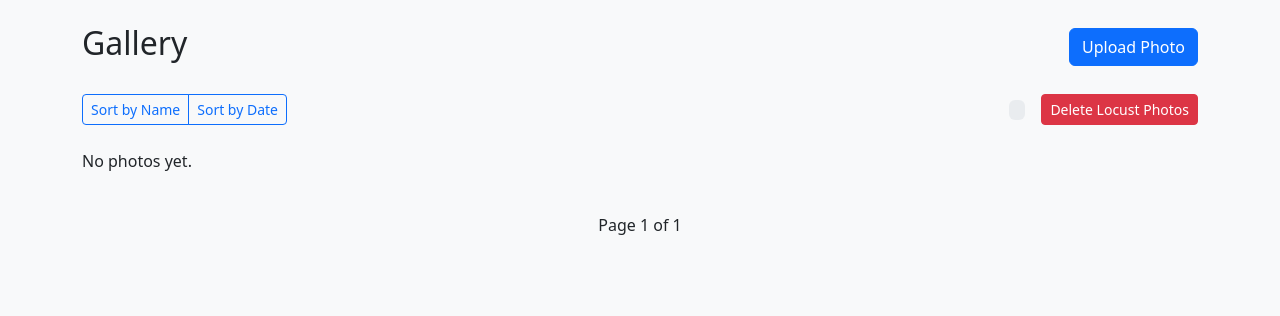
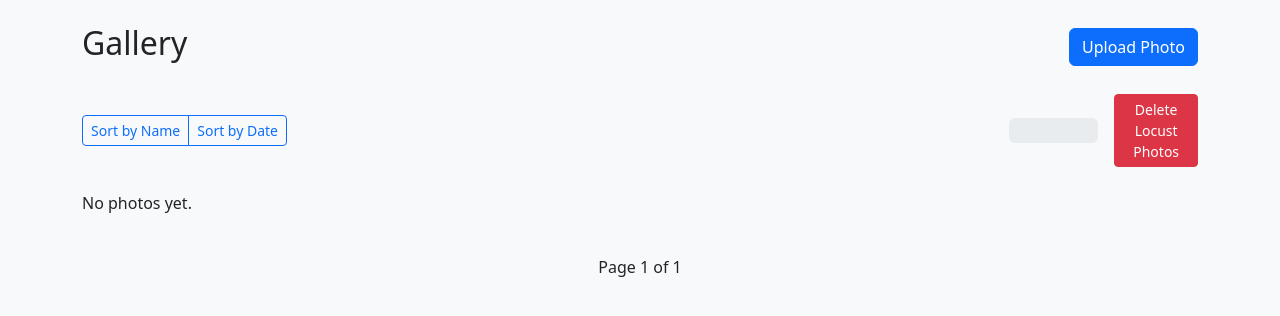
Before and after one commit to ballakrisz/photoalbum, a Django app: page / in a window 1280 px wide. Shown: the part 56-372 px from the top of the page. Run offline with Django 5.2, Linux system fonts and the light colour scheme; the visitor is signed in with stand-in values (Sample User, id 1); data that the repository does not hold is empty.

Commit message:
updated progress bar for deleting locust photos

```diff
--- a/album/templates/album/photo_list.html
+++ b/album/templates/album/photo_list.html
@@ -32,7 +32,7 @@
         <div class="d-flex align-items-center gap-3">
 
             <!-- Progress bar (left, visible) -->
-            <div class="progress flex-grow-1" style="height: 20px; max-width: 300px;">
+            <div class="progress flex-grow-1" style="height: 25px; width: 100%; max-width: 600px;">
                 <div id="progress-bar" class="progress-bar bg-danger" style="width: 0%">
                     0%
                 </div>
@@ -47,6 +47,7 @@
 
         <script>
         document.getElementById("delete-btn").onclick = function() {
+
             fetch("{% url 'start_delete_locust' %}", {
                 method: "POST",
                 headers: {
@@ -64,10 +65,14 @@
 
                                 bar.style.width = percent + "%";
                                 bar.innerText = percent + "%";
+                            }
 
-                                if (!data.running) {
-                                    clearInterval(interval);
-                                }
+                            // ✅ WHEN DONE → STOP + REFRESH (NO CACHE)
+                            if (!data.running) {
+                                clearInterval(interval);
+
+                                const current = window.location.pathname + window.location.search;
+                                window.location.href = current + (current.includes("?") ? "&" : "?") + "_=" + Date.now();
                             }
                         });
                 }, 500);
```
